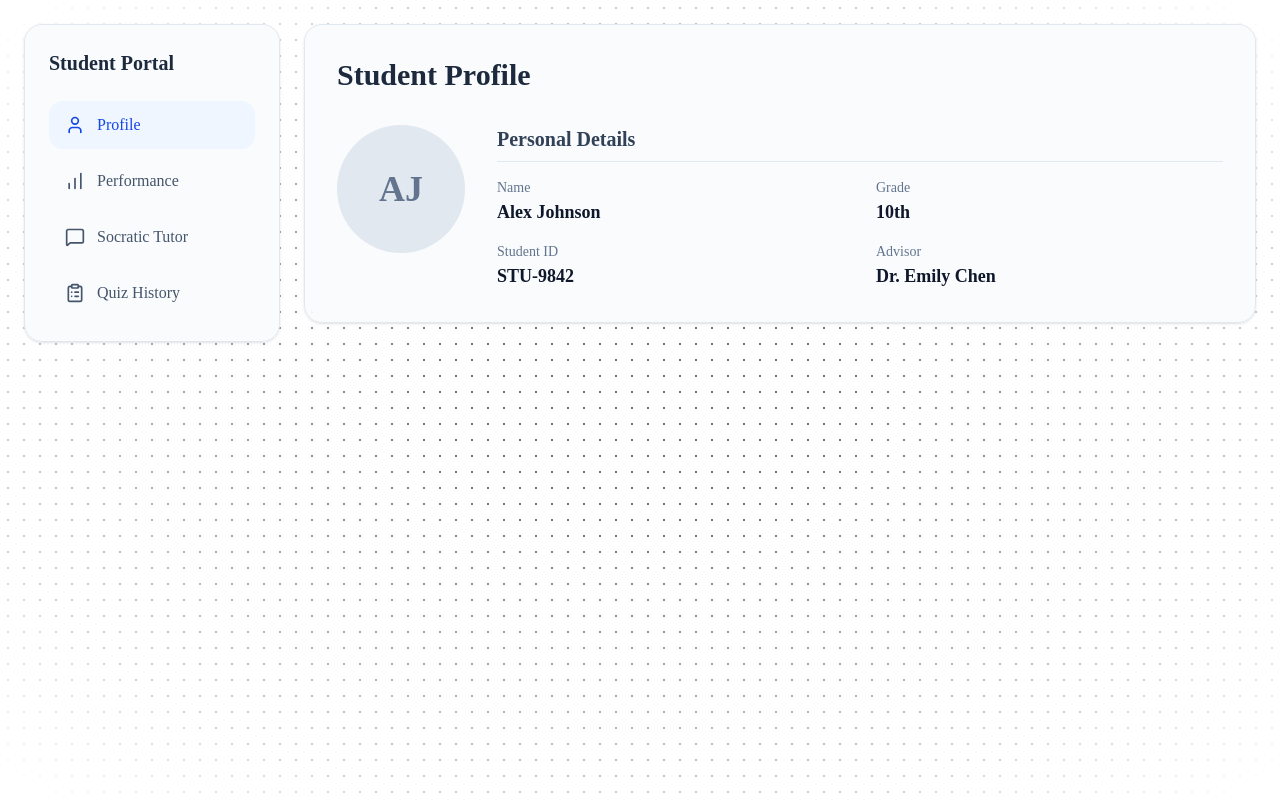
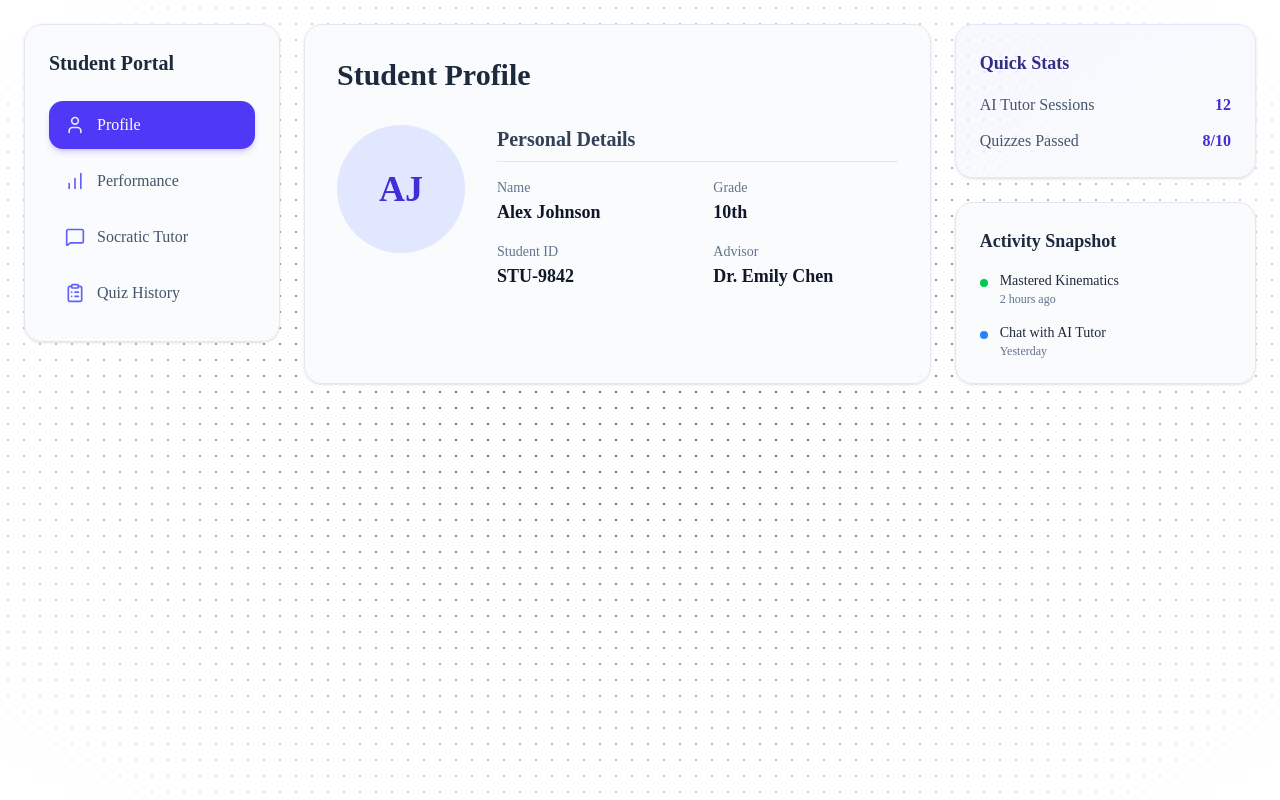
Before and after one commit to DARSHILZZ/wellbeing_agent, a Next.js app in the folder frontend/: page /student/profile in a window 1280 px wide. Built offline with nearby package versions, Linux system fonts and the light colour scheme.

Commit message:
Update student dashboard layout with bento grid and accents

```diff
--- a/frontend/src/app/student/layout.tsx
+++ b/frontend/src/app/student/layout.tsx
@@ -7,20 +7,20 @@ export default function StudentLayout({ children }: { children: React.ReactNode
       <aside className="w-64 bg-slate-50/80 dark:bg-zinc-900/80 backdrop-blur-md rounded-2xl border border-slate-200 dark:border-zinc-800 h-fit p-6 shadow-sm">
         <h2 className="text-xl font-bold mb-6 text-slate-800 dark:text-zinc-100">Student Portal</h2>
         <nav className="flex flex-col gap-2">
-          <Link href="/student/profile" className="flex items-center gap-3 px-4 py-3 rounded-xl bg-blue-50 text-blue-700 dark:bg-blue-900/30 dark:text-blue-400 font-medium transition-all duration-200 ease-in-out hover:bg-slate-200/50 hover:scale-[1.02] active:scale-95">
-            <User className="w-5 h-5" />
+          <Link href="/student/profile" className="flex items-center gap-3 px-4 py-3 rounded-xl bg-indigo-600 text-white shadow-md shadow-indigo-600/20 font-medium transition-all duration-200 ease-in-out hover:scale-[1.02] active:scale-95">
+            <User className="w-5 h-5 text-indigo-100" />
             Profile
           </Link>
           <Link href="/student/performance" className="flex items-center gap-3 px-4 py-3 rounded-xl hover:bg-slate-100 dark:hover:bg-zinc-800/50 text-slate-600 dark:text-zinc-400 transition-all duration-200 ease-in-out hover:bg-slate-200/50 hover:scale-[1.02] active:scale-95">
-            <BarChart className="w-5 h-5" />
+            <BarChart className="w-5 h-5 text-indigo-500 dark:text-indigo-400" />
             Performance
           </Link>
           <Link href="/student/chat" className="flex items-center gap-3 px-4 py-3 rounded-xl hover:bg-slate-100 dark:hover:bg-zinc-800/50 text-slate-600 dark:text-zinc-400 transition-all duration-200 ease-in-out hover:bg-slate-200/50 hover:scale-[1.02] active:scale-95">
-            <MessageSquare className="w-5 h-5" />
+            <MessageSquare className="w-5 h-5 text-indigo-500 dark:text-indigo-400" />
             Socratic Tutor
           </Link>
           <Link href="/student/quiz" className="flex items-center gap-3 px-4 py-3 rounded-xl hover:bg-slate-100 dark:hover:bg-zinc-800/50 text-slate-600 dark:text-zinc-400 transition-all duration-200 ease-in-out hover:bg-slate-200/50 hover:scale-[1.02] active:scale-95">
-            <ClipboardList className="w-5 h-5" />
+            <ClipboardList className="w-5 h-5 text-indigo-500 dark:text-indigo-400" />
             Quiz History
           </Link>
         </nav>
--- a/frontend/src/app/student/profile/page.tsx
+++ b/frontend/src/app/student/profile/page.tsx
@@ -6,11 +6,12 @@ export default function ProfilePage() {
   const profile = data.studentProfile;
 
   return (
+    <div className="grid grid-cols-1 md:grid-cols-3 gap-6 w-full max-w-5xl">
       <motion.div
         initial={{ opacity: 0, y: 15 }}
         animate={{ opacity: 1, y: 0 }}
         transition={{ duration: 0.4, ease: "easeOut" }}
-      className="bg-slate-50/80 dark:bg-zinc-900/80 backdrop-blur-md p-8 rounded-2xl shadow-sm border border-slate-200 dark:border-zinc-800 w-full"
+        className="md:col-span-2 bg-slate-50/80 dark:bg-zinc-900/80 backdrop-blur-md p-8 rounded-2xl shadow-sm border border-slate-200 dark:border-zinc-800 w-full"
       >
       <h1 className="text-3xl font-bold mb-8 text-slate-800 dark:text-zinc-100">Student Profile</h1>
 
@@ -19,7 +20,7 @@ export default function ProfilePage() {
         <motion.div
           whileHover={{ scale: 1.05, rotate: -2 }}
           transition={{ type: "spring", stiffness: 300 }}
-          className="w-32 h-32 rounded-full bg-slate-200 dark:bg-zinc-700 flex items-center justify-center text-4xl font-bold text-slate-500 dark:text-zinc-400 shrink-0"
+          className="w-32 h-32 rounded-full bg-indigo-100 text-indigo-700 dark:bg-indigo-900/40 dark:text-indigo-400 font-semibold flex items-center justify-center text-4xl shrink-0"
         >
           AJ
         </motion.div>
@@ -49,5 +50,54 @@ export default function ProfilePage() {
         </div>
       </div>
       </motion.div>
+
+      <div className="flex flex-col gap-6">
+        {/* Quick Stats Bento Item */}
+        <motion.div
+          initial={{ opacity: 0, y: 15 }}
+          animate={{ opacity: 1, y: 0 }}
+          transition={{ duration: 0.4, delay: 0.1, ease: "easeOut" }}
+          className="bg-gradient-to-br from-indigo-50/50 to-slate-50 dark:from-indigo-900/20 dark:to-zinc-900/50 border border-indigo-100 dark:border-indigo-900/30 p-6 rounded-2xl shadow-sm w-full"
+        >
+          <h2 className="text-lg font-semibold text-indigo-900 dark:text-indigo-100 mb-4">Quick Stats</h2>
+          <div className="space-y-3">
+            <div className="flex justify-between items-center">
+              <span className="text-slate-600 dark:text-slate-300">AI Tutor Sessions</span>
+              <span className="font-bold text-indigo-700 dark:text-indigo-400">12</span>
+            </div>
+            <div className="flex justify-between items-center">
+              <span className="text-slate-600 dark:text-slate-300">Quizzes Passed</span>
+              <span className="font-bold text-indigo-700 dark:text-indigo-400">8/10</span>
+            </div>
+          </div>
+        </motion.div>
+
+        {/* Activity Snapshot Bento Item */}
+        <motion.div
+          initial={{ opacity: 0, y: 15 }}
+          animate={{ opacity: 1, y: 0 }}
+          transition={{ duration: 0.4, delay: 0.2, ease: "easeOut" }}
+          className="bg-slate-50/80 dark:bg-zinc-900/80 backdrop-blur-md p-6 rounded-2xl shadow-sm border border-slate-200 dark:border-zinc-800 w-full flex-1"
+        >
+          <h2 className="text-lg font-semibold text-slate-800 dark:text-zinc-100 mb-4">Activity Snapshot</h2>
+          <div className="space-y-4">
+            <div className="flex items-start gap-3">
+              <div className="w-2 h-2 mt-2 rounded-full bg-green-500"></div>
+              <div>
+                <p className="text-sm font-medium text-slate-800 dark:text-zinc-200">Mastered Kinematics</p>
+                <p className="text-xs text-slate-500 dark:text-zinc-400">2 hours ago</p>
+              </div>
+            </div>
+            <div className="flex items-start gap-3">
+              <div className="w-2 h-2 mt-2 rounded-full bg-blue-500"></div>
+              <div>
+                <p className="text-sm font-medium text-slate-800 dark:text-zinc-200">Chat with AI Tutor</p>
+                <p className="text-xs text-slate-500 dark:text-zinc-400">Yesterday</p>
+              </div>
+            </div>
+          </div>
+        </motion.div>
+      </div>
+    </div>
   );
 }
```
Lines whose indentation alone changed are shown as unchanged.
